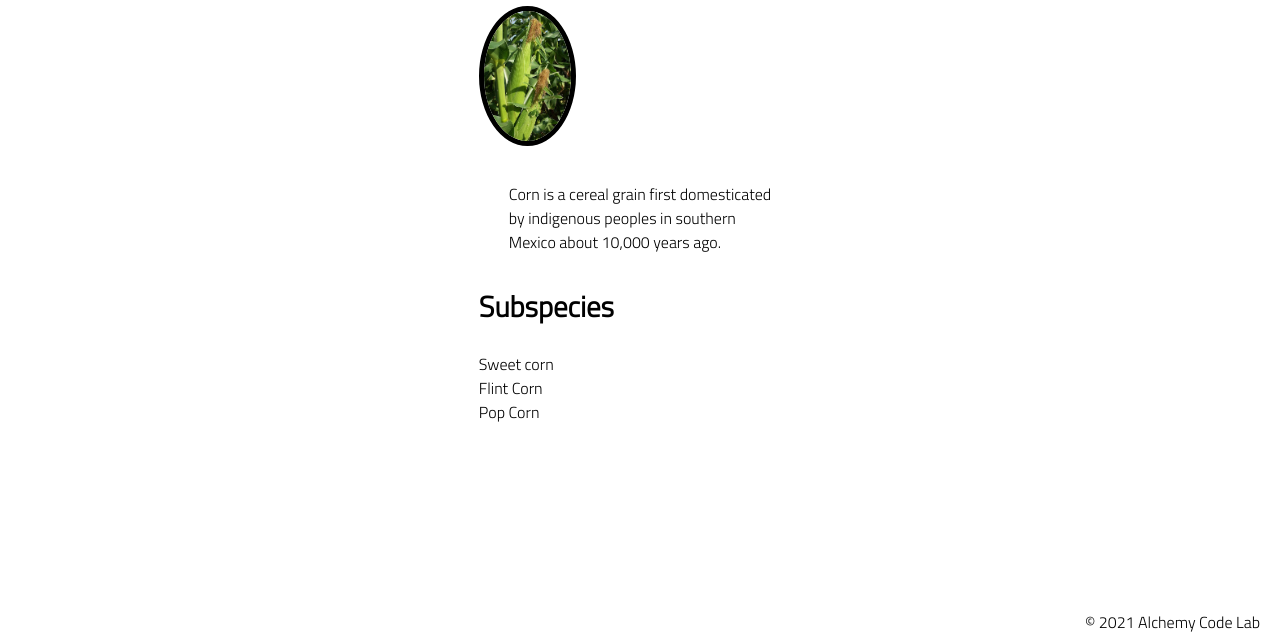
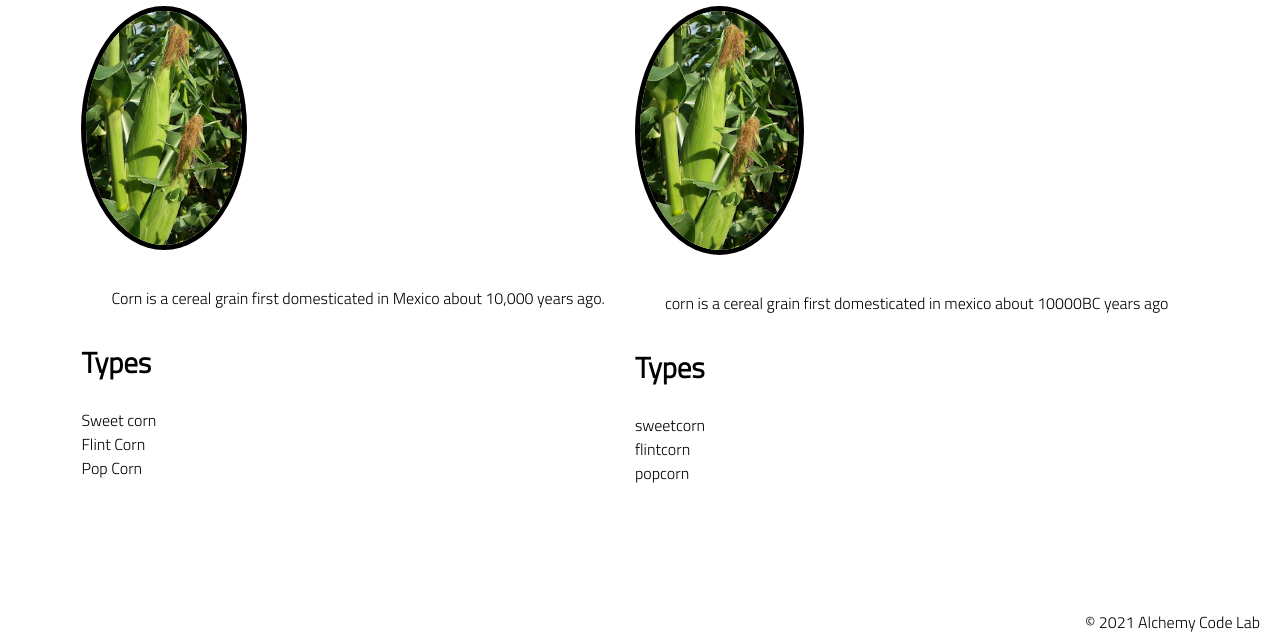
Before and after one commit to aaronEnyetu/importDisplayList, a plain HTML site: page index.html in a window 1280 px wide. Shown: the part 165-800 px from the top of the page. Drawn offline with Linux system fonts and the light colour scheme.

Commit message:
Created other lists of plants

```diff
--- a/app.js
+++ b/app.js
@@ -1,6 +1,14 @@
 // import functions and grab DOM elements
 import { plants } from './plants.js';
 import { renderPlant } from './utils.js';
+
+const plantListElem = document.getElementById('plants');
+
+
+for (let plant of plants) {
+    const plantDiv = renderPlant(plant);
+    plantListElem.append(plantDiv);
+}
 
 // let state
 
--- a/index.html
+++ b/index.html
@@ -23,8 +23,8 @@
             <div class="plant">
                 <h1>Corn</h1>
                 <img src="./assets/corn.jpg"/>
-                <p>Corn is a cereal grain first domesticated <br> by indigenous peoples in southern <br>Mexico about 10,000 years ago.</p>
-                <h2>Subspecies</h2>
+                <p>Corn is a cereal grain first domesticated in Mexico about 10,000 years ago.</p>
+                <h2>Types</h2>
                 <ul>
                     <li>Sweet corn</li>
                     <li>Flint Corn</li>
--- a/plants.js
+++ b/plants.js
@@ -1,11 +1,21 @@
 export const plants = [
     {
         name: 'corn',
-        classification: 'monocotyledon',
-        family: 'poales',
-        harvestPeriod: 60,
+        classification: 'grain',
+        origin: 'mexico',
+        domesticated: '10000BC',
         image: './assets/corn.jpg',
         subspecies: ['sweetcorn', 'flintcorn', 'popcorn'],
     },
+    {
+        name: 'watermelon', classification: 'fruit', origin: 'Africa', domesticated: '3500BC', image: './assets/watermelon.jpeg'
+    },
+    {
+        name: 'peach', classification: 'deciduous', origin: 'China', domesticated: '6000BC', image: './assets/peach.jpeg'
+    },
+
+    {
+        name: 'watermelon', classification: 'fruit', origin: 'Europe', domesticated: '3000BC', image: './assets/carrot.jpeg'
+    }
 
 ];
--- a/utils.js
+++ b/utils.js
@@ -0,0 +1,26 @@
+export function renderPlant(plant) {
+    const div = document.createElement('div');
+    div.classList.add('plant');
+
+    const h1 = document.createElement('h1');
+    h1.textContent = plant.name;
+
+    const img = document.createElement('img');
+    img.src = plant.image;
+
+
+    const p = document.createElement('p');
+    p.textContent = `${plant.name} is a cereal ${plant.classification} first domesticated in ${plant.origin} about ${plant.domesticated} years ago  `;
+
+    const h2 = document.createElement('h2');
+    h2.textContent = 'Types';
+
+    const ul = document.createElement('ul');
+    for (let species of plant.subspecies) {
+        const li = document.createElement('li');
+        li.textContent = species;
+        ul.append(li);
+    }
+    div.append(h1, img, p, h2, ul);
+    return div;
+}
```
Also changed, not shown: assets/carrots.jpg (added), assets/peach.jpg (added), assets/watermelon.jpg (added).
